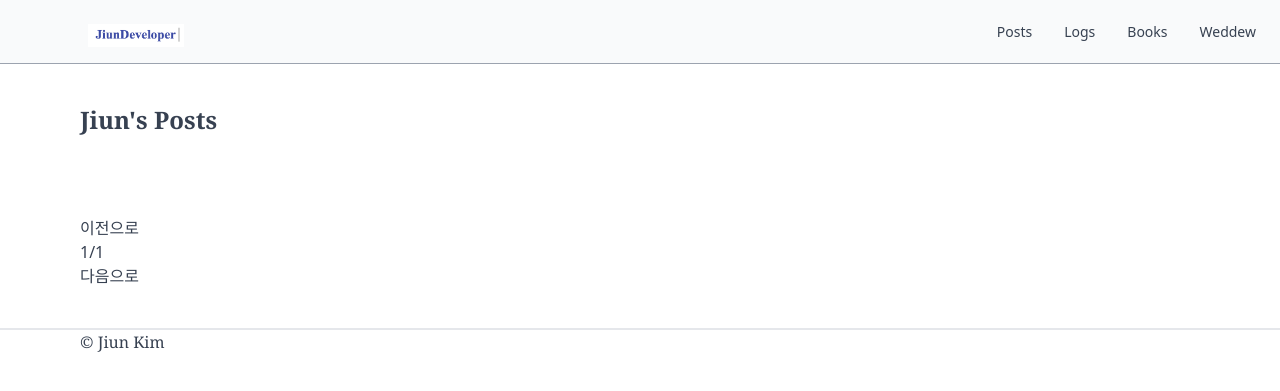
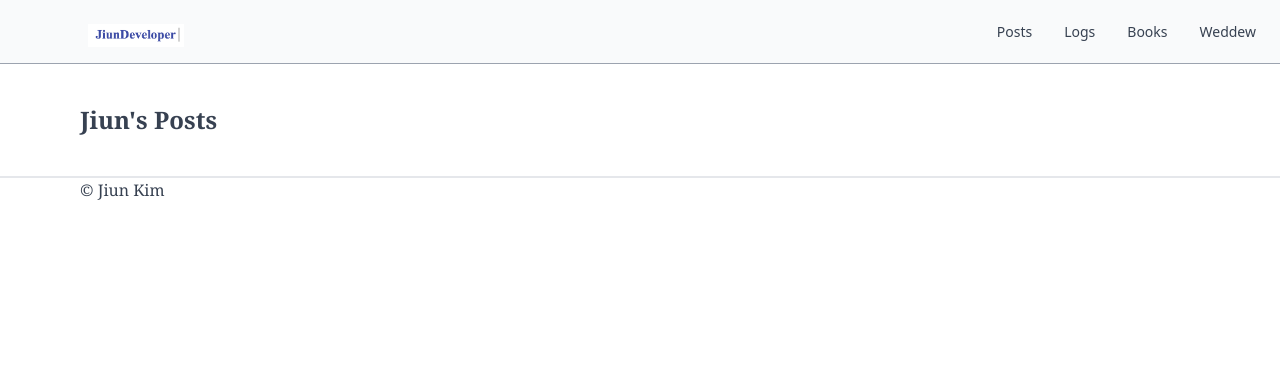
Before and after one commit to jiun0507/blog, a Django app: page /post/list in a window 1280 px wide. Shown: the top 391 px of the page. Run offline with Django 3.2, Linux system fonts and the light colour scheme; data that the repository does not hold is empty; style sheets or scripts are compiled from the project's sources.

Commit message:
change post structure

```diff
--- a/post/views.py
+++ b/post/views.py
@@ -7,10 +7,11 @@ from post.models import Log, Post
 
 def list_post(request):
     try:
-        all_posts = Post.objects.all().order_by("-created_at")
-        page = int(request.GET.get("p", 1))  # 없으면 1로 지정
-        paginator = Paginator(all_posts, 5)  # 한 페이지 당 몇개 씩 보여줄 지 지정
-        posts = paginator.get_page(page)
+        posts = Post.objects.all()
+        # all_posts = Post.objects.all().order_by("-created_at")
+        # page = int(request.GET.get("p", 1))  # 없으면 1로 지정
+        # paginator = Paginator(all_posts, 5)  # 한 페이지 당 몇개 씩 보여줄 지 지정
+        # posts = paginator.get_page(page)
     except Post.DoesNotExist:
         return redirect("404.html")
 
--- a/templates/post/posts.html
+++ b/templates/post/posts.html
@@ -11,46 +11,13 @@
         {% for post in posts %}
             <div>
                 <div>
-                    <h4 class="font-thin font-mono">{{post.created_at}} by Jiun Kim</h4>
-                    <h4 class="text-2xl font-serif font-bold"> {{post.title}} </h4>
-                    <h4 class="text-lg font-serif">category: {{post.category}}</h4>
+                    <a href="{% url "post:get" post.id %}">
+                        <h4 class="text-l font-serif"> - {{post.title}} </h4>
+                    </a>
                 </div>
-                <div>{{post.content|truncatechars:255}}...</div>
-                <a href="{% url "post:get" post.id %}">
-                    <h4 class="text-red-600">Read More</h4>
-                </a>
             </div>
         {% endfor %}
     </section>
-    <section class="px-20 py-10">
-        <div class="col-12">
-            <nav>
-                <ul class="pagination justify-content-center">
-                    {% if posts.has_previous %}
 
-                        <li class="page-item">
-                            <a class="page-link" href="?p={{posts.previous_page_number }}">이전으로</a>
-                        </li>
-                    {% else %}
-                    <li class="page-item disabled">
-                        <a class="page-link" href="#">이전으로</a>
-                    </li>
-                    {% endif %}
-                    <li class="page-item">
-                        <a class="page-link" href="#">{{posts.number}}/{{posts.paginator.num_pages}}</a>
-                    </li>
-                    {% if posts.has_next %}
-                    <li class="page-item">
-                        <a class="page-link" href="?p={{posts.next_page_number }}">다음으로</a>
-                    </li>
-                    {% else %}
-                    <li class="page-item disabled">
-                        <a class="page-link" href="#">다음으로</a>
-                    </li>
-                    {% endif %}
-                </ul>
-            </nav>
-        </div>
-    </section>
 
 {% endblock %}
```
